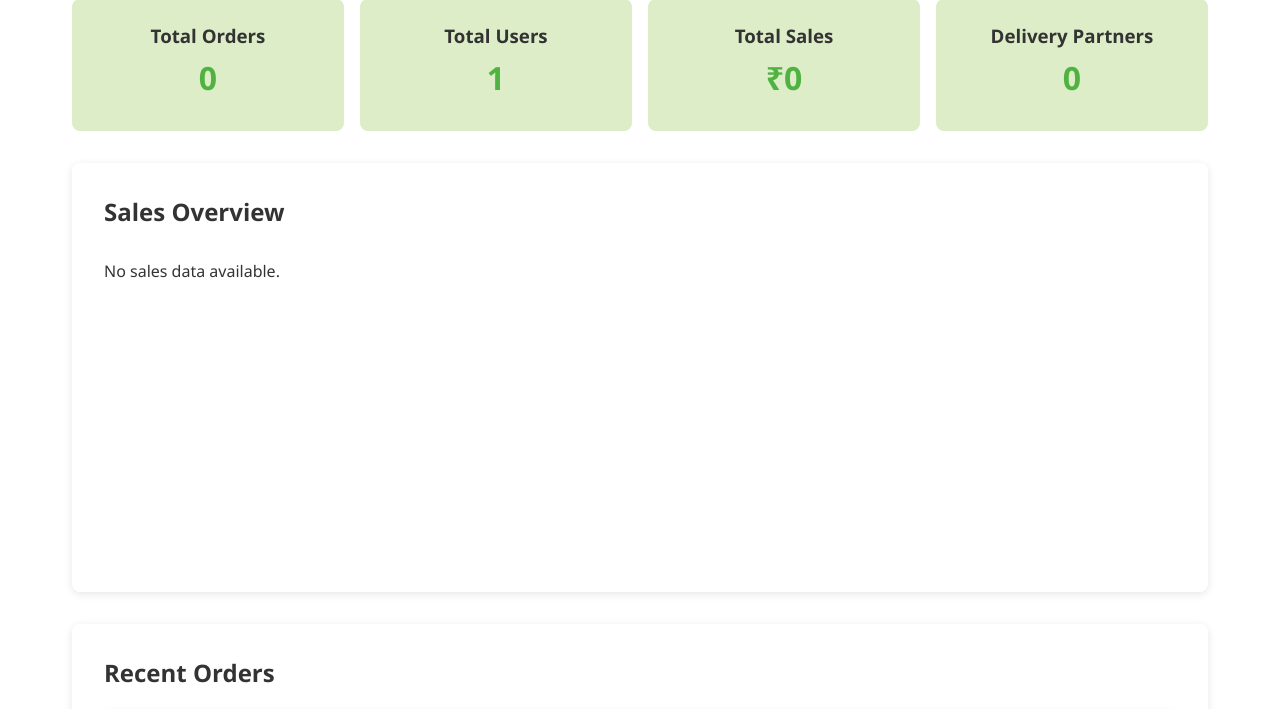
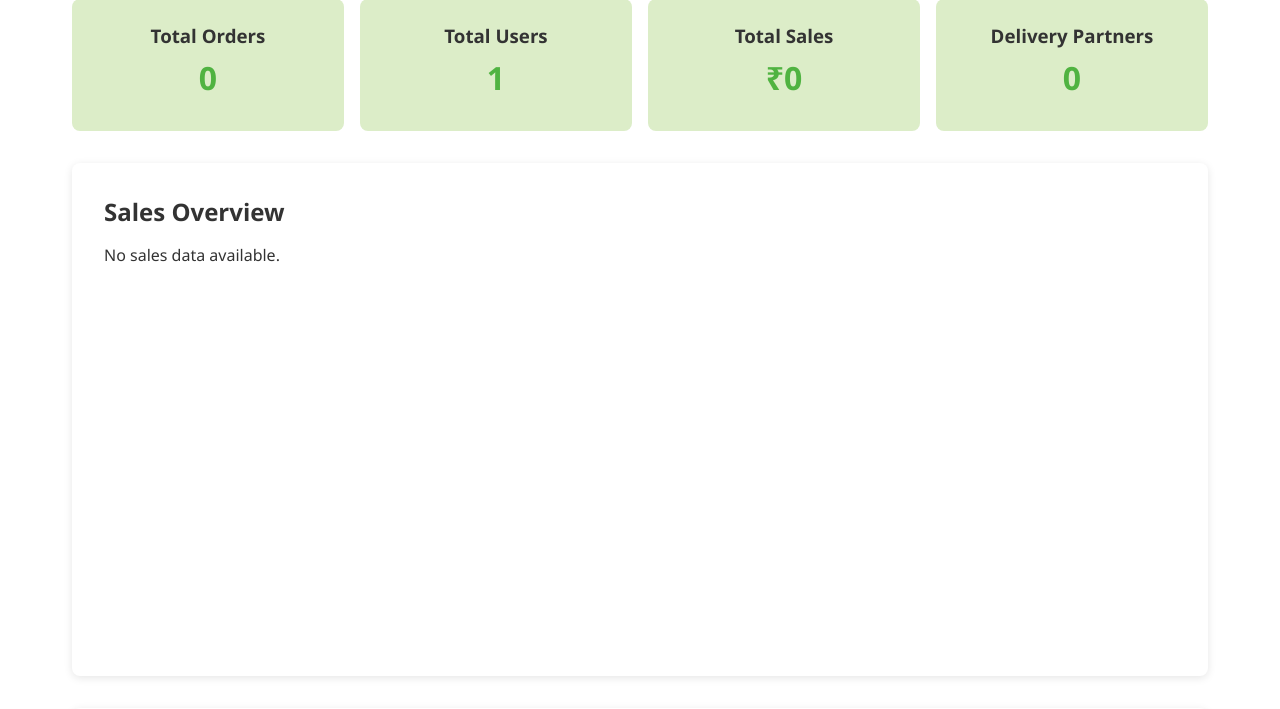
Before and after one commit to Honey22205/Hifi, a Flask app: page /admin in a window 1280 px wide. Shown: the part 113-822 px from the top of the page. Run offline with Flask 3, Linux system fonts and the light colour scheme; the visitor is signed in with stand-in values (Sample User, id 1); data comes from the database, SQL or seed files in the repository; data that the repository does not hold is empty.

Commit message:
Adjust chart dimensions and improve agent rating display in admin insights

```diff
--- a/routes/admin_routes.py
+++ b/routes/admin_routes.py
@@ -63,6 +63,7 @@ def admin_routes(app, db):
             fig.update_layout(
                 hovermode="x unified",
                 template="plotly_white",
+                height=400,
                 xaxis=dict(
                     rangeselector=dict(
                         buttons=[
--- a/routes/insight_utils.py
+++ b/routes/insight_utils.py
@@ -149,7 +149,7 @@ def generate_agent_rating_chart():
         fig.add_trace(go.Bar(
             x=agent_names,
             # Use the actual count of ratings instead of the rating value itself
-            y=[ratings_count_per_agent[agent][rating] for agent in agent_names],
+            y=[rating if ratings_count_per_agent[agent][rating] > 0 else 0 for agent in agent_names], # bar height = rating
             name=f"{rating} Star",
             marker_color=colors[rating],
             # Optionally display the count as text
@@ -157,10 +157,12 @@ def generate_agent_rating_chart():
             textposition='inside'
         ))
 
+
+
     fig.update_layout(
         title="⭐ Delivery Agent Ratings (1 to 5 stars)",
         xaxis=dict(title="Delivery Agent"),
-        yaxis=dict(title="Number of Ratings"),  # Update label to reflect counts
+        yaxis=dict(title="Number of Ratings", tickmode='linear', dtick=1, range=[0, 5]), # Update label to reflect counts
         barmode='group',
         bargap=0.1,
         template="plotly_white",
--- a/static/css/admin/home.css
+++ b/static/css/admin/home.css
@@ -101,8 +101,8 @@ body {
 
 .chart-container {
   width: 100%;
-  height: 300px;
-  margin-top: 2rem;
+  height: 400px;
+  margin-top: 1rem;
 }
 
 .data-table {
```
